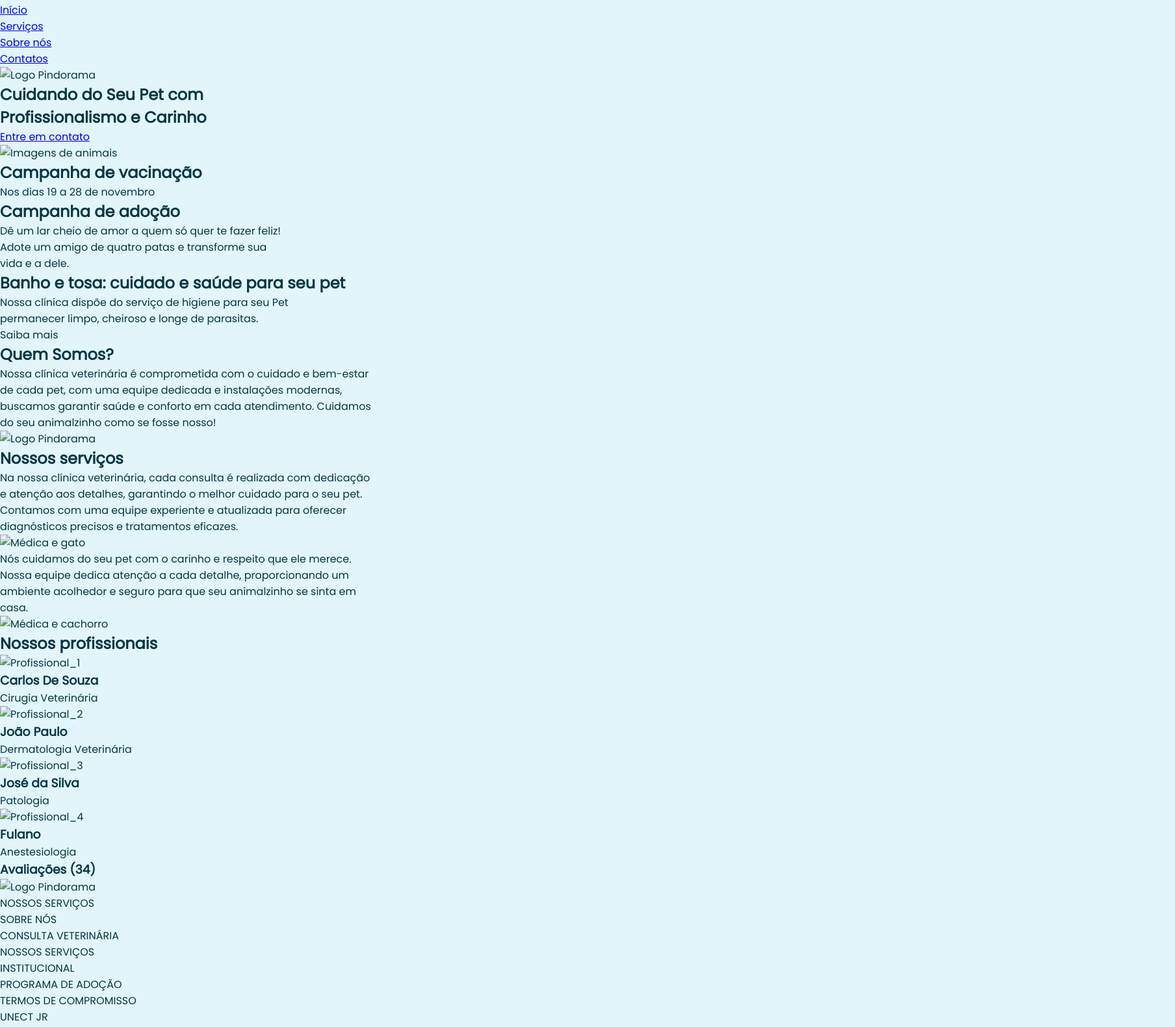
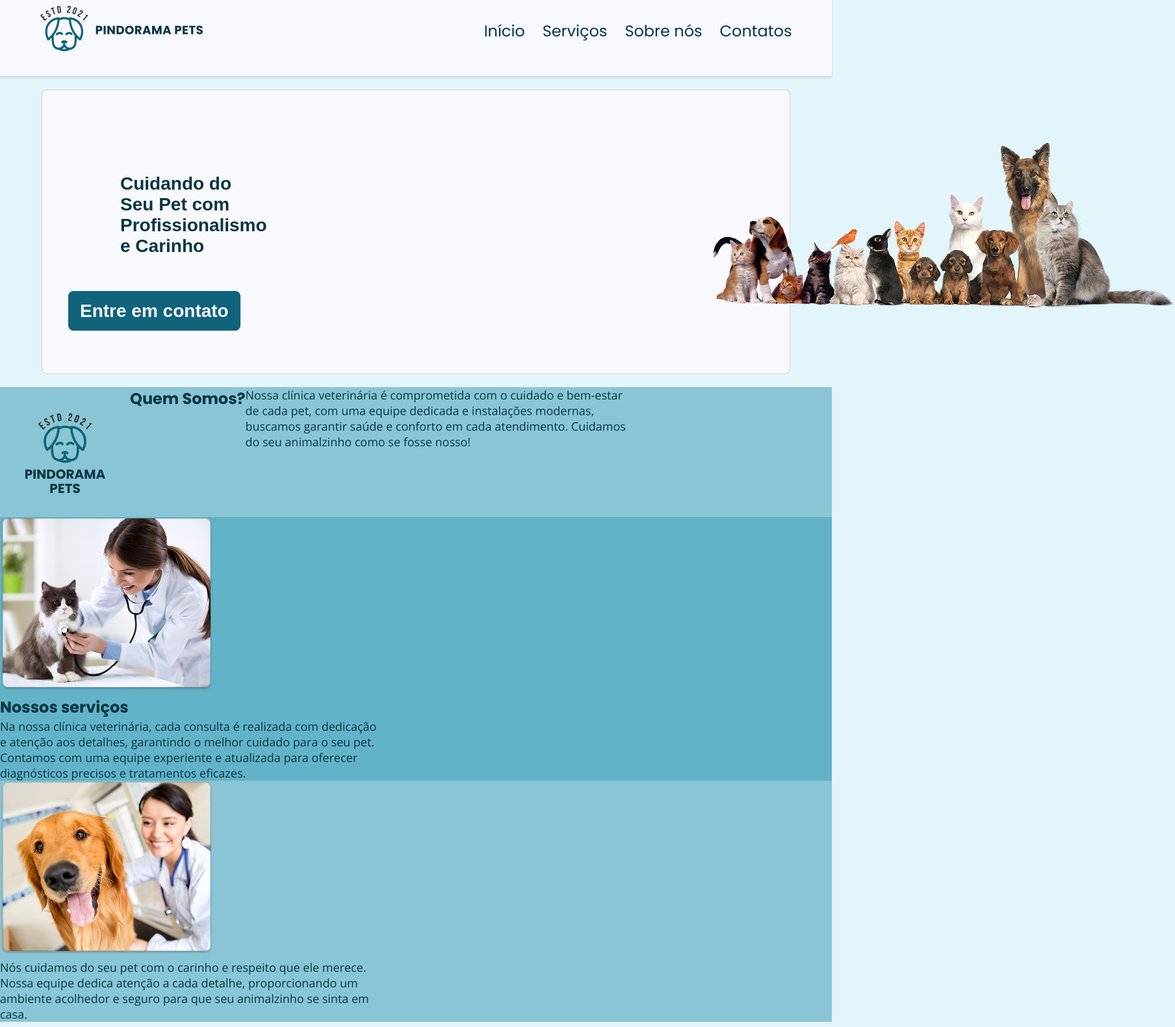
Before and after one commit to aqu1no1/ProjetoTraineeUnect, a plain HTML site: page index.html in a window 1280 px wide. Shown: the part 22-1603 px from the top of the page at 65% size, 1808 px wide, since content can reach past the window. Drawn offline with nearby package versions, Linux system fonts and the light colour scheme.

Commit message:
terceiro commit

```diff
--- a/index.html
+++ b/index.html
@@ -1,13 +1,14 @@
 <!DOCTYPE html>
 <html lang="en">
-<<<<<<< HEAD
 <head>
     <meta charset="UTF-8">
     <meta name="viewport" content="width=device-width, initial-scale=1.0">
-    <title>Document</title>
+    <title>Pindorama</title>
+    <link rel="stylesheet" href="stely.css">
 </head>
 <body>
-    <head class="cabecalho">
+    <header>
+       <a><img class="img_logo" src="./index_img/logo_horizontal.png" alt="Logo Pindorama"></a>
         <nav>
             <ul>
                 <li><a href="#">Início</a></li>
@@ -16,32 +17,29 @@
                 <li><a href="#">Contatos</a></li>
             </ul>
         </nav>
-        <img class="img_logo" src="" alt="Logo Pindorama">
-    </head>
+    </header>
 
     <section class="banner_center">
-        <div class="texto_banner_center">
-            <h2> Cuidando do Seu Pet com <br>
+        <div class="banner_center_elements">
+            <h2> Cuidando do Seu Pet com
                 Profissionalismo e Carinho</h2>
-        </div>
-
-        <div class="button_contato">
             <a href="#">Entre em contato</a>
         </div>
 
-        <div class="img_banner_ceneter">
-            <img src="" alt="Imagens de animais">
+        <div class="banner_center_img">
+            <img src="./index_img/animais.png" alt="Imagens de animais">
         </div>
     </section>
 
+    <!-- AINDA NÃO CONCLUIDO
     <section class="carrosel_campanha">
-        <!--Slide1-->
+
         <div class="texto_vacinacao">
             <h2>Campanha de vacinação</h2>
             <p>Nos dias 19 a 28 de novembro</p>
         </div>
 
-        <!--Slide2-->
+
         <div class="texto_adocao">
             <h2>Campanha de adoção</h2>
             <p>Dê um lar cheio de amor a quem só quer te fazer feliz!<br>
@@ -49,7 +47,7 @@
                 vida e a dele.</p>
         </div>
 
-        <!--Slide3-->
+
         <div class="texto_banhoetosa">
             <h2>Banho e tosa: cuidado e saúde para seu pet</h2>
             <p>Nossa clínica dispõe do serviço de higiene para seu Pet<br>
@@ -57,34 +55,34 @@
         </div>
 
         <div class="button_saiba_mais">
-            <a>Saiba mais</a>
+            <a href="#">Saiba mais</a>
         </div>
-    </section>
+    </section> -->
 
     <section class="conteudo">
         <div class="quem_somos">
+            <img src="/index_img/logo.png" alt="Logo Pindorama">
             <h2>Quem Somos?</h2>
             <p>Nossa clínica veterinária é comprometida com o cuidado e bem-estar<br>
-                 de cada pet, com uma equipe dedicada e instalações modernas,<br>
-                 buscamos garantir saúde e conforto em cada atendimento. Cuidamos<br>
-                 do seu animalzinho como se fosse nosso!</p>
-            <img src="" alt="Logo Pindorama">
+                de cada pet, com uma equipe dedicada e instalações modernas,<br>
+                buscamos garantir saúde e conforto em cada atendimento. Cuidamos<br>
+                do seu animalzinho como se fosse nosso!</p>
         </div>
 
-        <div class="nossos_servicos">
+        <div class="nossos_servicos1">
+            <img src="/index_img/medicaegato.png" alt="Médica e gato">
             <h2>Nossos serviços</h2>
             <p>Na nossa clínica veterinária, cada consulta é realizada com dedicação<br>
                 e atenção aos detalhes, garantindo o melhor cuidado para o seu pet.<br>
                 Contamos com uma equipe experiente e atualizada para oferecer<br>
                 diagnósticos precisos e tratamentos eficazes.</p>
-            <img src="" alt="Médica e gato">
 
-            <div class="Nossos_servicos1">
+            <div class="nossos_servicos2">
+                <img src="/index_img/medicaecachorro.png" alt="Médica e cachorro">
                 <p>Nós cuidamos do seu pet com o carinho e respeito que ele merece.<br>
                     Nossa equipe dedica atenção a cada detalhe, proporcionando um<br>
                     ambiente acolhedor e seguro para que seu animalzinho se sinta em<br>
                     casa. </p>
-                <img src="" alt="Médica e cachorro">
             </div>
         </div>
     </section>
@@ -93,38 +91,38 @@
         <h2>Nossos profissionais</h2>
 
         <div class="prof_1">
-            <img src="" alt="Profissional_1">
+            <img src="/index_img/medico1.png" alt="Profissional_1">
             <h3>Carlos De Souza</h3>
             <p>Cirugia Veterinária</p>
         </div>
 
         <div class="prof_2">
-            <img src="" alt="Profissional_2">
+            <img src="/index_img/medico2.png" alt="Profissional_2">
             <h3>João Paulo</h3>
             <p>Dermatologia Veterinária</p>
         </div>
 
         <div class="prof_3">
-            <img src="" alt="Profissional_3">
+            <img src="/index_img/medico3.png" alt="Profissional_3">
             <h3>José da Silva</h3>
             <p>Patologia</p>
         </div>
 
         <div class="prof_4">
-            <img src="" alt="Profissional_4">
+            <img src="/index_img/medico4.png" alt="Profissional_4">
             <h3>Fulano</h3>
             <p>Anestesiologia</p>
         </div>
     </section>
 
+     <!-- AINDA NÃO CONCLUIDO
     <section class="avaliacoes">
         <h3>Avaliações (34)</h3>
-    </section>
+    </section>-->
 
+    <!-- AINDA NÃO CONCLUIDO
     <section class="entre_em_contato">
-
-
-    </section>
+    </section>-->
 
     <footer>
         <div class="top_footer">
@@ -160,40 +158,3 @@
 
 </body>
 </html>
-=======
-  <head>
-    <meta charset="UTF-8" />
-    <meta name="viewport" content="width=device-width, initial-scale=1.0" />
-    <title>Pindorama</title>
-    <link rel="stylesheet" href="style.css">
-</head>
-<body>
-    <header>
-        <div class="logo">
-            <img src="../imagens/logo.png" alt="logo">
-        </div>
-
-        <div class="menu">
-            <nav>
-                <ul>
-                    <li class="inicio">
-                        <a href="#">Início</a>
-                    </li>
-                    <li class="servicos">
-                        <a href="#">Serviços</a>
-                    </li>
-                    <li class="sobrenos">
-                        <a href="#">Sobre nós</a>
-                    </li>
-                    <li class="contato">
-                        <a href="#">Contato</a>
-                    </li>
-                </ul>
-            </nav>
-        </div>
-    </header>
-</body>
-</html>
-  </body>
-</html>
->>>>>>> fc0eeb51a96774298c6bc4bc9a4b1a212f271168
--- a/stely.css
+++ b/stely.css
@@ -0,0 +1,218 @@
+/*fonte poppinis(regular 400, medium 550 e bold 700)*/
+@import url('https://fonts.googleapis.com/css2?family=Poppins:wght@400;500;700&display=swap');
+/*fonte open sans(regular 400, medium 550 e bold 700)*/
+@import url('https://fonts.googleapis.com/css2?family=Open+Sans:wght@400;500;700&display=swap');
+/*fonte inter(regular 400, medium 550 e bold 700)*/
+@import url('https://fonts.googleapis.com/css2?family=Inter:wght@400;500;700&display=swap');
+
+*{
+    margin: 0;
+    padding: 0;
+    box-sizing: border-box;
+}
+
+li{
+    list-style: none; /* remove as bolinhas ou números */
+    padding: 0;/* remove o recuo padrão */
+    margin: 0;/* remove a margem padrão */
+    text-decoration: none;/* remove sublinhado de links, se houver */
+}
+
+a{
+    text-decoration: none; /* remove o sublinhado do link */
+}
+
+body{
+    font-family: 'Poppins', sans-serif;
+    font-weight: 400;
+    background-color: #E2F5FA;
+}
+
+header{
+    width: 100%;
+    height: 140px;
+    border-bottom: 1px solid #00000026;
+    background-color: rgba(248, 248, 255, 1);
+    box-shadow: 0px 2px 4px rgba(0, 0, 0, 0.1);
+    display: flex;
+    align-items: center;
+    justify-content: space-around;
+    gap: 310px;
+}
+
+header nav ul{
+    display: flex;            /* Coloca os <li> lado a lado */
+    justify-content: center;  /* Centraliza horizontalmente (opcional) */
+    gap: 27px;
+    width: 100%;
+    max-width: 500px;
+    height: 36px;
+}
+
+
+header nav ul li a{
+    color: #063643;
+    font-family: 'poppins', sans-serif;
+    font-weight: 400;
+    font-size: 24px;
+}
+
+.banner_center{
+    background-color: #F8F8FF;
+    width: 90%;
+    max-width: 1180px;
+    margin: 20px auto;
+    padding: 80px 40px 80px 40px;
+    display: flex;
+    justify-content: space-between;
+    border-radius: 8px;
+    border: 1px solid #00000026;
+}
+
+.banner_center_elements a{
+    background-color: #0F637A;
+    border-radius: 8px;
+    color: #F8F8FF;
+    font-family: 'poppinis', sans-serif;
+    font-weight: 700;
+    font-size: 28px;
+    margin-top: 70px;
+    padding: 15px 18px;
+    line-height: 100%;
+}
+
+.banner_center_elements h2{
+    border-radius: 8px;
+    color: #063643;
+    font-family: 'poppinis', sans-serif;
+    font-weight: 700;
+    font-size: 28px;
+    margin: 48px 680px 70px 80px;
+    max-width: 420px;
+}
+
+.quem_somos{
+    background-color: rgba(137, 197, 213, 1);
+    display: flex;
+}
+
+.quem_somos h2{
+    color: rgba(6, 54, 67, 1);
+    font-family: 'poppins', sans-serif;
+    font-weight: 700;
+    font-size: 24px;
+}
+
+.quem_somos p{
+    color: rgba(6, 54, 67, 1);
+    font-family: 'open sans', sans-serif;
+    font-weight: 400;
+    font-size: 18px;
+}
+
+.nossos_servicos1{
+    background-color: rgba(99, 179, 200, 1);
+}
+
+.nossos_servicos1 h2{
+    color: rgba(6, 54, 67, 1);
+    font-family: 'poppins', sans-serif;
+    font-weight: 700;
+    font-size: 24px;
+}
+
+.nossos_servicos1 p{
+    color: rgba(6, 54, 67, 1);
+    font-family: 'open sans', sans-serif;
+    font-weight: 400;
+    font-size: 18px;
+}
+
+.nossos_servicos2{
+    background-color: rgba(137, 197, 213, 1);
+}
+
+.nossos_servicos2 h2{
+    color: rgba(6, 54, 67, 1);
+    font-family: 'poppins', sans-serif;
+    font-weight: 700;
+    font-size: 24px;
+}
+
+.nossos_servicos2 p{
+    color: rgba(6, 54, 67, 1);
+    font-family: 'open sans', sans-serif;
+    font-weight: 400;
+    font-size: 18px;
+}
+
+.nossos_profissionais{
+    background-color: rgba(107, 183, 203, 1);
+    width: 1180px;
+    height: 457px;
+    margin: 48px 370px;
+    display: flex;
+}
+
+.nossos_profissionais h2{
+    color: rgba(6, 54, 67, 1);
+    font-family: 'poppins', sans-serif;
+    font-weight: 700;
+    font-size: 24px;
+}
+
+.prof_1 h3{
+    color: rgba(6, 54, 67, 1);
+    font-family: 'inter', sans-serif;
+    font-weight: 500;
+    font-size: 18px;
+}
+
+.prof_1 p{
+    color: rgba(6, 54, 67, 1);
+    font-family: 'inter', sans-serif;
+    font-weight: 400;
+    font-size: 16px;
+}
+
+.prof_2 h3{
+    color: rgba(6, 54, 67, 1);
+    font-family: 'inter', sans-serif;
+    font-weight: 500;
+    font-size: 18px;
+}
+
+.prof_2 p{
+    color: rgba(6, 54, 67, 1);
+    font-family: 'inter', sans-serif;
+    font-weight: 400;
+    font-size: 16px;
+}
+
+.prof_3 h3{
+    color: rgba(6, 54, 67, 1);
+    font-family: 'inter', sans-serif;
+    font-weight: 500;
+    font-size: 18px;
+}
+
+.prof_3 p{
+    color: rgba(6, 54, 67, 1);
+    font-family: 'inter', sans-serif;
+    font-weight: 400;
+    font-size: 16px;
+}
+
+.prof_4 h3{
+    color: rgba(6, 54, 67, 1);
+    font-family: 'inter', sans-serif;
+    font-weight: 500;
+    font-size: 18px;
+}
+
+.prof_4 p{
+    color: rgba(6, 54, 67, 1);
+    font-family: 'inter', sans-serif;
+    font-weight: 400;
+    font-size: 16px;
+}
--- a/style.css
+++ /dev/null
@@ -1,77 +0,0 @@
-/*importando a fonte popins pelo navegador*/
-@import url('https://fonts.googleapis.com/css2?family=Poppins:wght@400&display=swap');
-
-/*1° começar zerando caracteristicas do navegador*/
-*{
-    margin: 0;
-    padding: 0;
-    box-sizing: border-box;
-}
-
-body{
-    background-color: #E2F5FA;
-    color: #063643;
-    font-family: "Poppins", sans-serif;
-}
-
-header{
-    max-width: 100%;/*a sua largura sempre sera 100%*/
-    height: 140px;
-    background-color: #F8F8FF;
-    display: flex; /*faz com que elementos diferentes, neste caso do cabeçalho, fiquem na mesma linha, aqui neste caso o logo e a list*/
-    justify-content: space-around; /**/
-    align-items: center; /*Alinha verticalmente*/
-    gap: 410px;
-}
-
-.logo{
-    width: 250px;
-    height: 68.82px;
-}
-
-.logo img {
-    width: 250px;
-    height: 68.82px;
-    display: block;
-}
-
-nav{
-    width: 490px;
-}
-
-/*como o ul é o elemento que contem a lista ou as listas, coisas como epaçamento dela em relação a outros elementos ou entre elas, margem em relação ao header,
-remover os pontos de númeração delemeentos. Essas coisas fazemos no ul*/
-.menu ul{
-    list-style: none;/* remove os pontos da lista */
-    display: flex;/*coloca os <li> lado a lado*/
-    gap: 36px;/*espaço entre os itens */
-    margin-top: 52px 0px/*distância do topo*/;/*distância da parte de baixo*/
-}
-
-/**/
-
-.menu ul li a{
-    text-decoration: none;/*tira o sublinhado*/
-    color: #063643;/*cor da fonte*/
-    font-size: 24px;/*tamanho da fonte*/
-    height: 36px;
-}
-
-.inicio{
-    width: 63px;
-
-}
-
-.servicos{
-    width: 100px;
-
-}
-
-.sobrenos{
-    width: 120px;
-
-}
-
-.contatos{
-    width: 99px;
-}
```
Also changed, not shown: index_img/animais.png (added), index_img/fundo_animais.jpg (added), index_img/img_injecao.png (added), index_img/img_pata.png (added), index_img/logo.png (added), index_img/logo_horizontal.png (added), index_img/medicaecachorro.png (added), index_img/medicaegato.png (added), index_img/medico1.png (added), index_img/medico2.png (added), index_img/medico3.png (added), index_img/medico4.png (added), index_img/silhueta_gato.png (added).
